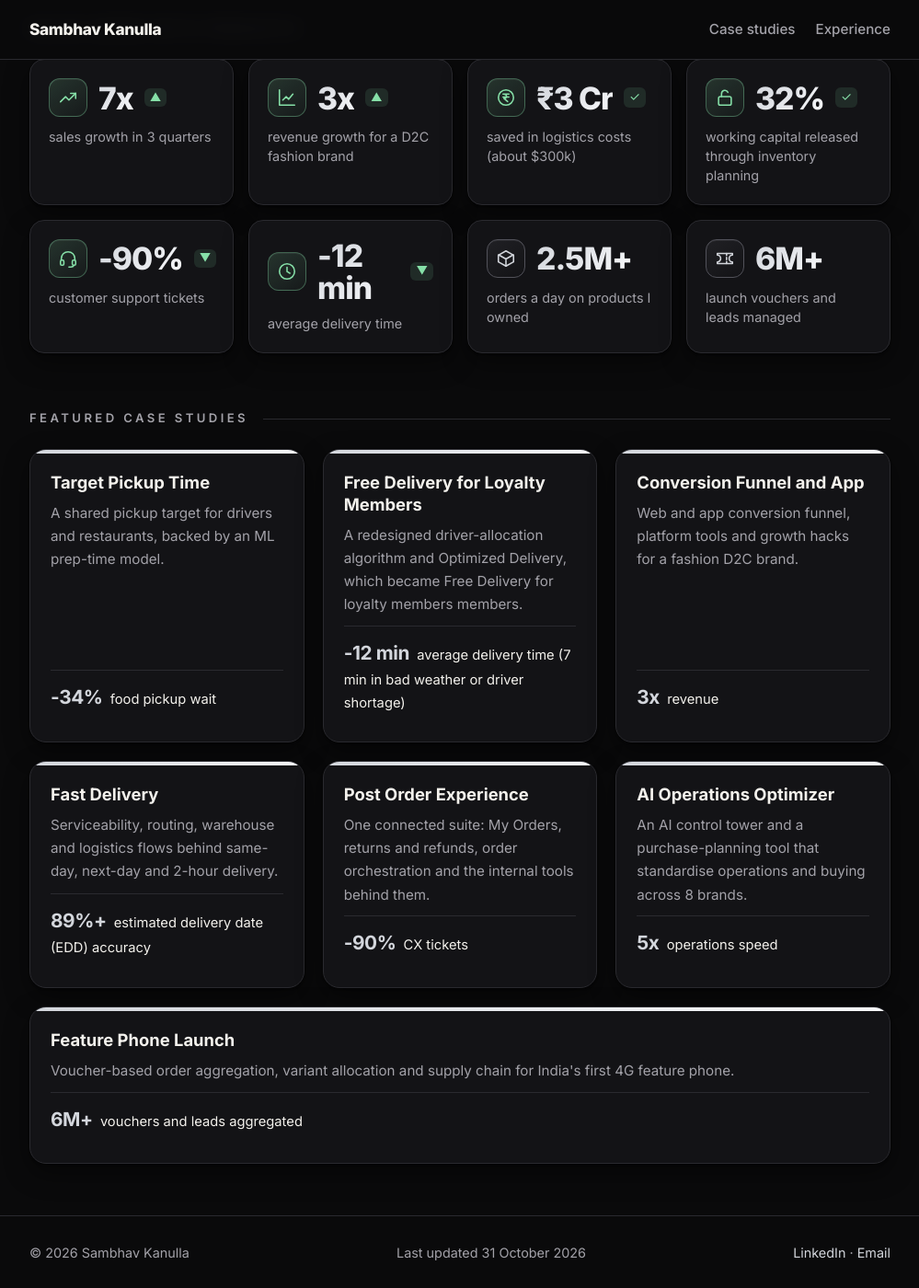
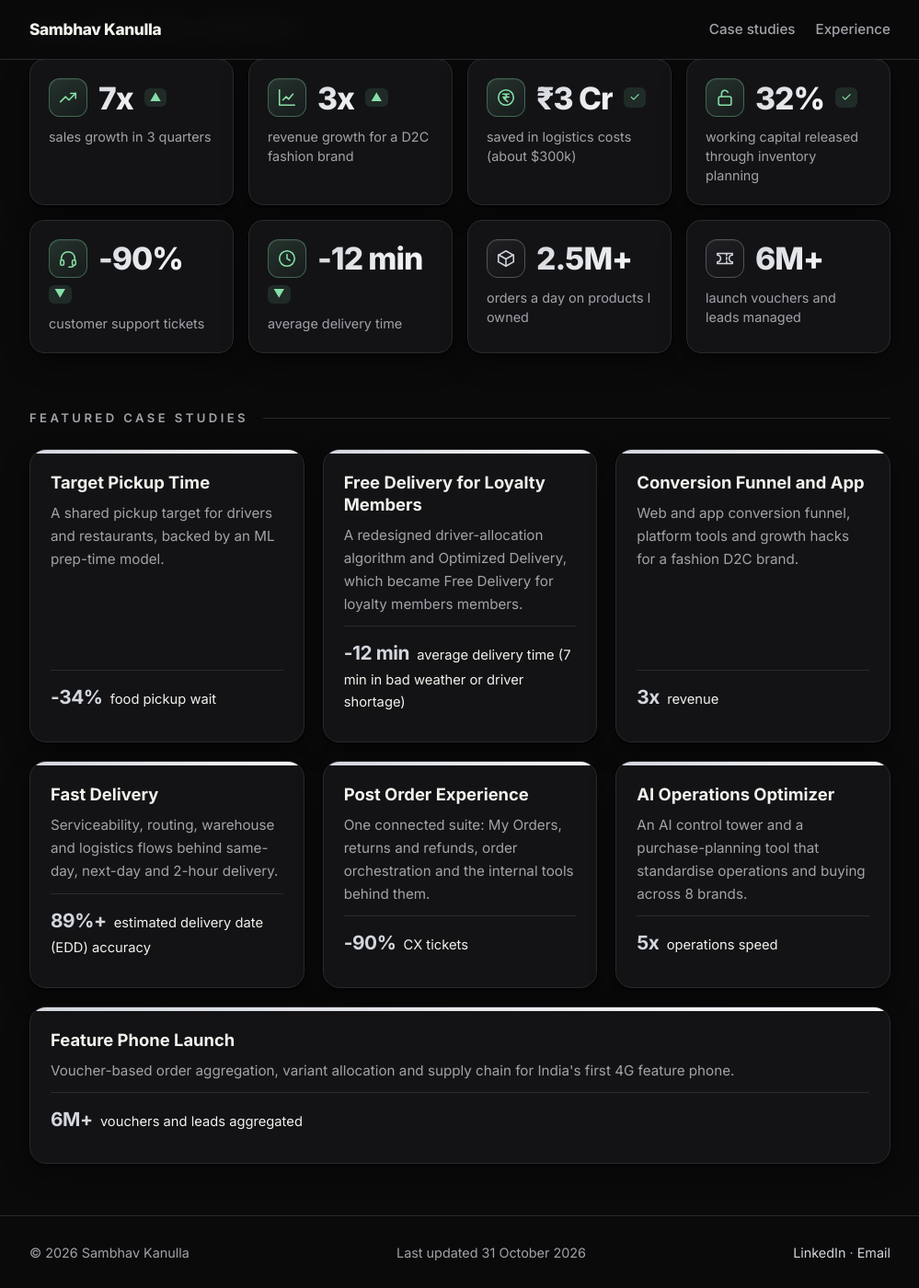
Before and after one commit to sambhavkanulla/sambhavkanulla.github.io, a Jekyll site: the page built from index.html, in a window 1280 px wide and 1400 px high, scrolled down 1364 px. Shown: the whole window at 92% size, without its empty margins (140-1139 px from the left). Built offline with Jekyll 4.4.1, drawn with Linux system fonts in a browser that asks for light colours.

Commit message:
Value tiles: keep numbers on one line
Co-Authored-By: Claude Sonnet 5.5 <noreply@anthropic.com>
Claude-Session: https://claude.ai/code/session_01PrKmB98M39T9226rhsuyd2

```diff
--- a/assets/css/portfolio.css
+++ b/assets/css/portfolio.css
@@ -104,7 +104,8 @@ main > section > h2.impact-title { margin: 0 0 22px; }
 .impact-title { margin: 40px 0 16px; }
 .proof-label { font-size: 0.9rem; color: var(--muted); margin-top: 8px; line-height: 1.45; }
 
-.proof-top { display: flex; align-items: center; gap: 12px; }
+.proof-top { display: flex; align-items: center; gap: 8px 12px; flex-wrap: wrap; }
+.proof-value { white-space: nowrap; }
 .ico { flex: none; width: 42px; height: 42px; border-radius: 12px; display: inline-flex; align-items: center; justify-content: center; border: 1px solid var(--line-strong); background: linear-gradient(145deg, #202024, #131316); color: var(--accent); box-shadow: inset 0 1px 0 rgba(255,255,255,0.06); }
 .ico svg { width: 22px; height: 22px; fill: none; stroke: currentColor; stroke-width: 1.7; stroke-linecap: round; stroke-linejoin: round; }
 .ico.tone-up, .ico.tone-down, .ico.tone-save { color: #86e0a8; border-color: rgba(134, 224, 168, 0.35); background: linear-gradient(145deg, rgba(134,224,168,0.16), rgba(134,224,168,0.04)); }
```
